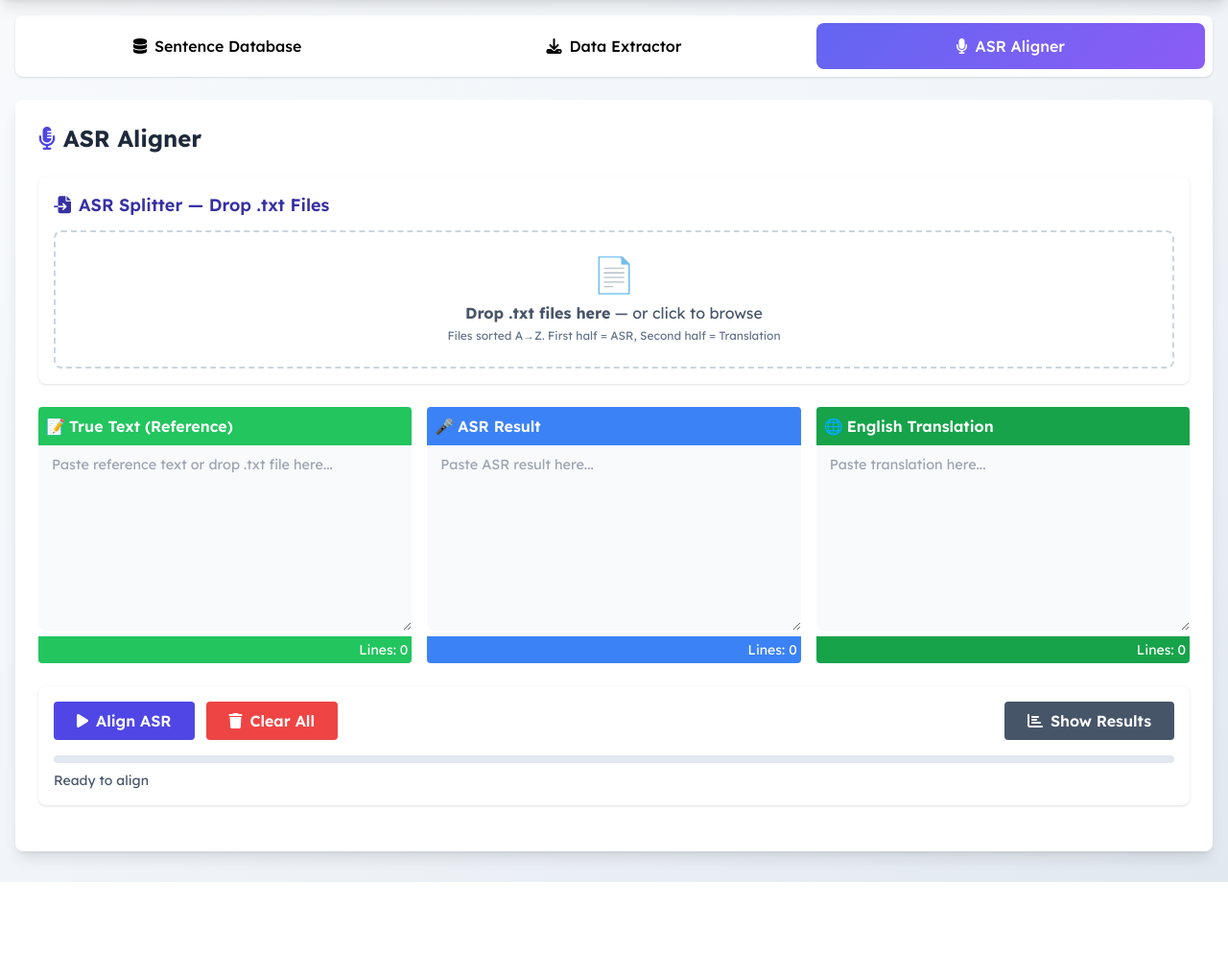
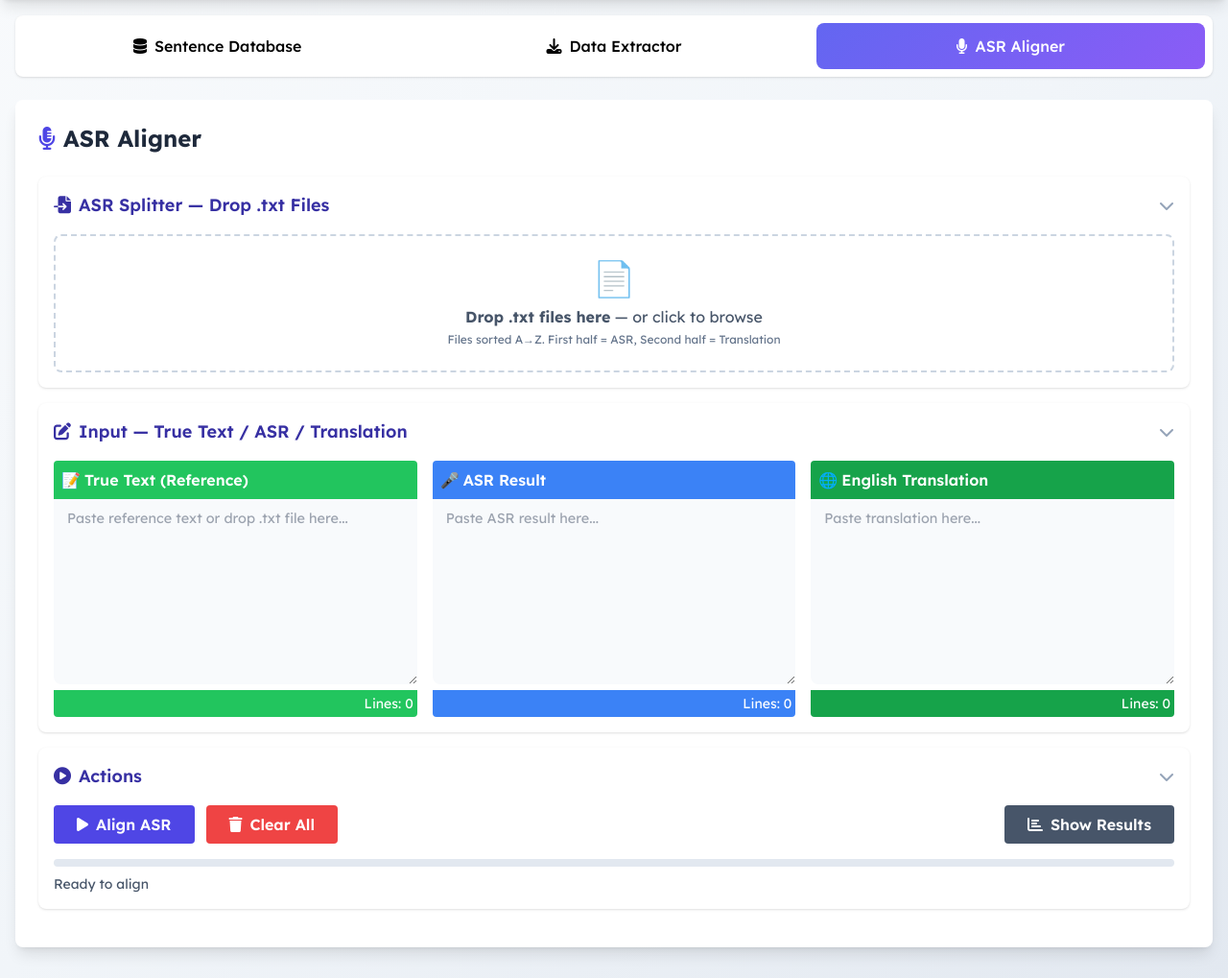
Before and after one commit to masusbilla4/one-ai-tool, a Flask app: page /dashboard in a window 1280 px wide, after a click on "ASR Aligner". Shown: the part 64-1083 px from the top of the page at 96% size. Before the commit the page ends 983 px from the top, so only its background shows below. Run offline with Flask 3, Linux system fonts and the light colour scheme; the visitor is signed in with stand-in values (Sample User, id 1); data that the repository does not hold is empty; some libraries are stand-ins or nearby versions.

Commit message:
Feature: Add collapsible sections to ASR Aligner
- ASR Splitter, Input, Actions, Results all foldable
- Click header to toggle expand/collapse
- Chevron icon indicates state (▼/▶)
- Cleaner UI with better space management

```diff
--- a/templates/main_dashboard.html
+++ b/templates/main_dashboard.html
@@ -260,11 +260,15 @@
                         <i class="fas fa-microphone-alt mr-2 text-indigo-600"></i>ASR Aligner
                     </h1>
 
-                    <!-- ASR Splitter Drop Zone -->
-                    <div class="bg-white rounded-lg shadow p-4 mb-6">
-                        <h2 class="text-lg font-semibold mb-3 text-indigo-800">
+                    <!-- ASR Splitter Drop Zone (Collapsible) -->
+                    <div class="bg-white rounded-lg shadow mb-4">
+                        <button onclick="toggleASRSection('asr-splitter-section')" class="w-full flex justify-between items-center p-4 hover:bg-slate-50 transition rounded-t-lg">
+                            <h2 class="text-lg font-semibold text-indigo-800">
                                 <i class="fas fa-file-import mr-2"></i>ASR Splitter — Drop .txt Files
                             </h2>
+                            <i class="fas fa-chevron-down text-slate-400" id="asr-splitter-icon"></i>
+                        </button>
+                        <div id="asr-splitter-section" class="p-4 pt-0">
                             <div id="asr-drop-zone" class="border-2 border-dashed border-slate-300 rounded-lg p-6 text-center cursor-pointer hover:bg-indigo-50 transition" onclick="document.getElementById('asr-file-input').click()">
                                 <div class="text-slate-600">
                                     <span class="text-4xl">📄</span>
@@ -281,9 +285,18 @@
                                 <div id="asr-file-items"></div>
                             </div>
                         </div>
+                    </div>
 
-                    <!-- Input Section -->
-                    <div class="grid grid-cols-1 md:grid-cols-3 gap-4 mb-6">
+                    <!-- Input Section (Collapsible) -->
+                    <div class="bg-white rounded-lg shadow mb-4">
+                        <button onclick="toggleASRSection('asr-input-section')" class="w-full flex justify-between items-center p-4 hover:bg-slate-50 transition rounded-t-lg">
+                            <h2 class="text-lg font-semibold text-indigo-800">
+                                <i class="fas fa-edit mr-2"></i>Input — True Text / ASR / Translation
+                            </h2>
+                            <i class="fas fa-chevron-down text-slate-400" id="asr-input-icon"></i>
+                        </button>
+                        <div id="asr-input-section" class="p-4 pt-0">
+                            <div class="grid grid-cols-1 md:grid-cols-3 gap-4">
                                 <!-- True Text -->
                                 <div>
                                     <div class="bg-green-500 text-white p-2 font-semibold rounded-t"><span class="mr-1">📝</span>True Text (Reference)</div>
@@ -303,9 +316,18 @@
                                     <div class="text-right text-sm text-white bg-green-600 p-1 rounded-b" id="trans-count">Lines: 0</div>
                                 </div>
                             </div>
+                        </div>
+                    </div>
 
-                    <!-- Action Buttons -->
-                    <div class="bg-white rounded-lg shadow p-4 mb-6">
+                    <!-- Action Buttons (Collapsible) -->
+                    <div class="bg-white rounded-lg shadow mb-4">
+                        <button onclick="toggleASRSection('asr-action-section')" class="w-full flex justify-between items-center p-4 hover:bg-slate-50 transition rounded-t-lg">
+                            <h2 class="text-lg font-semibold text-indigo-800">
+                                <i class="fas fa-play-circle mr-2"></i>Actions
+                            </h2>
+                            <i class="fas fa-chevron-down text-slate-400" id="asr-action-icon"></i>
+                        </button>
+                        <div id="asr-action-section" class="p-4 pt-0">
                             <div class="flex flex-wrap gap-3">
                                 <button onclick="runASRAlignment()" class="bg-indigo-600 hover:bg-indigo-700 text-white px-6 py-2 rounded font-semibold">
                                     <i class="fas fa-play mr-2"></i>Align ASR
@@ -325,13 +347,16 @@
                                 <div class="text-sm text-slate-600 mt-2" id="asr-status">Ready to align</div>
                             </div>
                         </div>
+                    </div>
 
-                    <!-- Results Section -->
-                    <div id="asr-results-section" class="hidden">
-                        <div class="bg-white rounded-lg shadow p-4 mb-4">
-                            <div class="flex justify-between items-center mb-4 flex-wrap gap-2">
+                    <!-- Results Section (Collapsible) -->
+                    <div id="asr-results-section" class="hidden bg-white rounded-lg shadow mb-4">
+                        <button onclick="toggleASRSection('asr-results-content')" class="w-full flex justify-between items-center p-4 hover:bg-slate-50 transition rounded-t-lg">
                             <h2 class="text-xl font-bold" id="asr-results-title">📊 Alignment Results</h2>
-                                <div class="flex flex-wrap gap-2">
+                            <i class="fas fa-chevron-down text-slate-400" id="asr-results-icon"></i>
+                        </button>
+                        <div id="asr-results-content" class="p-4 pt-0">
+                            <div class="flex flex-wrap gap-2 mb-4">
                                 <button onclick="exportASRExcel()" class="bg-green-600 hover:bg-green-700 text-white px-4 py-2 rounded">
                                     <i class="fas fa-file-excel mr-2"></i>Export Excel
                                 </button>
@@ -341,7 +366,6 @@
                                 <button onclick="reevaluateASR()" class="bg-orange-500 hover:bg-orange-600 text-white px-4 py-2 rounded">
                                     <i class="fas fa-redo mr-2"></i>Re-evaluate
                                 </button>
-                                </div>
                             </div>
                             <div class="overflow-x-auto">
                                 <table class="w-full text-sm">
@@ -729,6 +753,31 @@
             // Simple alert for now - can be enhanced with a proper toast UI
             alert(msg);
         }
+
+        // ========== ASR SECTION TOGGLE (COLLAPSIBLE) ==========
+        function toggleASRSection(sectionId) {
+            const section = document.getElementById(sectionId);
+            const iconId = sectionId.replace('-section', '-icon');
+            const icon = document.getElementById(iconId);
+
+            if (section.classList.contains('hidden') || section.style.display === 'none') {
+                // Show section
+                section.classList.remove('hidden');
+                section.style.display = 'block';
+                if (icon) {
+                    icon.classList.remove('fa-chevron-right');
+                    icon.classList.add('fa-chevron-down');
+                }
+            } else {
+                // Hide section
+                section.classList.add('hidden');
+                section.style.display = 'none';
+                if (icon) {
+                    icon.classList.remove('fa-chevron-down');
+                    icon.classList.add('fa-chevron-right');
+                }
+            }
+        }
     </script>
 </body>
 </html>
```
Lines whose indentation alone changed are shown as unchanged.
